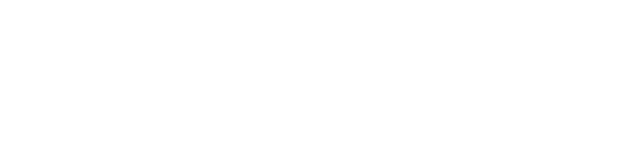
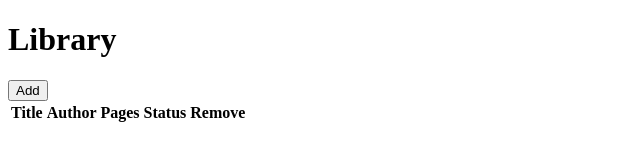
Before and after one commit to bsey122/library, a plain HTML site: page index.html in a window 1280 px wide. Shown: the whole page, without its empty margins (0-640 px from the left). Drawn offline with Linux system fonts and the light colour scheme.

Commit message:
Set up basic layout of index.html

```diff
--- a/index.html
+++ b/index.html
@@ -4,9 +4,29 @@
     <meta charset="UTF-8">
     <meta http-equiv="X-UA-Compatible" content="IE=edge">
     <meta name="viewport" content="width=device-width, initial-scale=1.0">
-    <title>Document</title>
+    <title>Library</title>
 </head>
 <body>
+    <div class="container">
+        <div class="header">
+            <h1>Library</h1>
+        </div>
+        <div class="button-container"><button>Add</button></div>
+        <div class="content">
+            <table>
+                <thead>
+                    <tr>
+                        <th>Title</th>
+                        <th>Author</th>
+                        <th>Pages</th>
+                        <th>Status</th>
+                        <th>Remove</th>
+                    </tr>
+                </thead>
+                <tbody></tbody>
+            </table>
+        </div>
+    </div>
     <script src="./javascript/javascript.js"></script>
 </body>
 </html>
```
